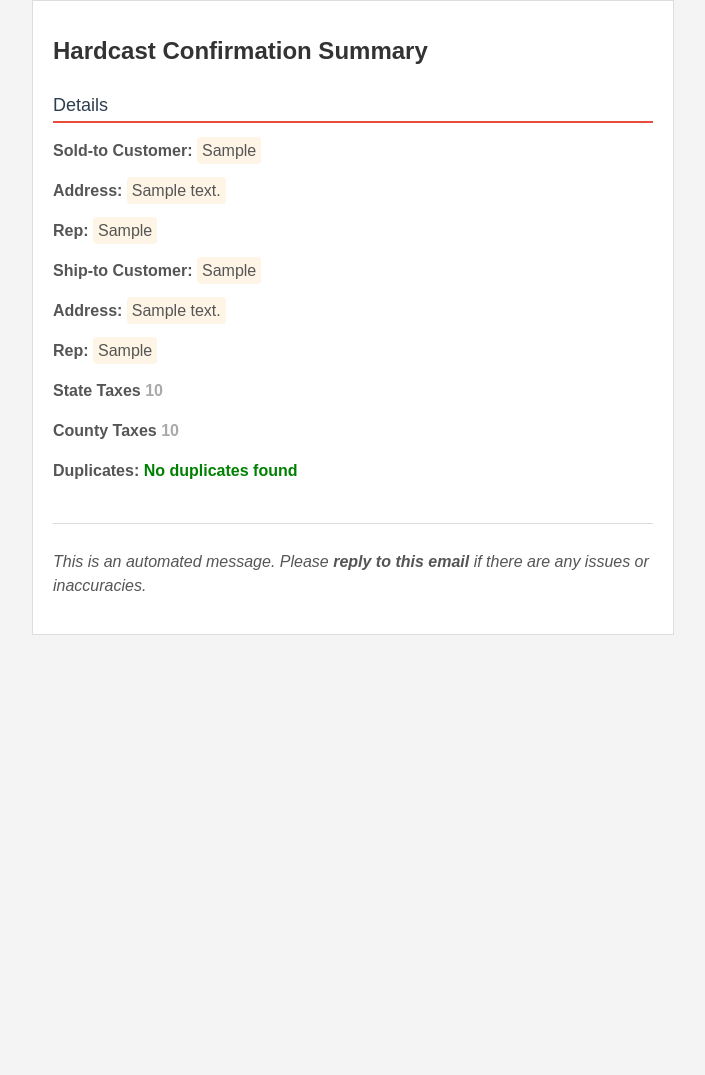
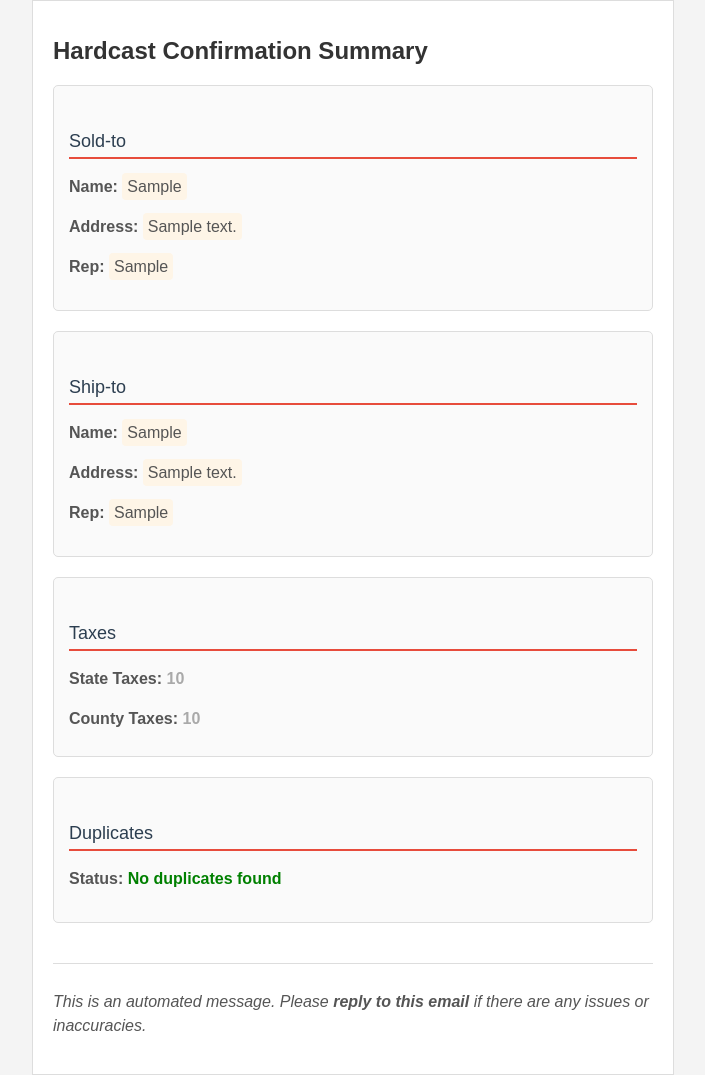
Before and after one commit to shupe-carboni/backend, a Python web app: template app/hardcast/templates/confirmation_analysis_email.html in a window 1280 px wide. Shown: the whole page, without its empty margins (287-992 px from the left). Before the commit the page ends 635 px from the top, so only its background shows below. Run offline with Jinja, Linux system fonts and the light colour scheme; the template is opened without the code that fills it: most values are stand-ins (such as "Sample title", 1, 10 or a date in 2020).

Commit message:
restyled for better sectioning of content

```diff
--- a/app/hardcast/templates/confirmation_analysis_email.html
+++ b/app/hardcast/templates/confirmation_analysis_email.html
@@ -48,6 +48,13 @@
             padding: 5px;
             border-radius: 4px;
         }
+        .box {
+            border: 1px solid #dddddd;
+            padding: 15px;
+            margin-bottom: 20px;
+            border-radius: 5px;
+            background-color: #fafafa;
+        }
         .footer {
             font-size: 14px;
             color: #777777;
@@ -55,50 +62,68 @@
             border-top: 1px solid #dddddd;
             padding-top: 10px;
         }
+        .taxes-section p {
+            margin-bottom: 10px;
+        }
     </style>
-    <title>Email Notification</title>
+    <title>Hardcast Confirmation Summary</title>
 </head>
 <body>
     <div class="email-container">
+        <!-- TODO -->
+        <!-- <p><strong>PO Log:</strong> <span class="highlight">TODO</span></p> -->
         <h1>Hardcast Confirmation Summary</h1>
-        <div class="section-title">Details</div>
-        <p><strong>Sold-to Customer: </strong> <span class="highlight">{{ sold_to_customer }}</span></p>
+        <!-- Sold-to Customer Section -->
+        <div class="box">
+            <div class="section-title">Sold-to</div>
+            <p><strong>Name: </strong> <span class="highlight">{{ sold_to_customer }}</span></p>
             <p><strong>Address: </strong> <span class="highlight">{{ sold_to_address }}</span></p>
             <p><strong>Rep: </strong> <span class="highlight">{{ sold_to_rep }}</span></p>
-        <p><strong>Ship-to Customer: </strong> <span class="highlight">{{ ship_to_customer }}</span></p>
+        </div>
+        <!-- Ship-to Customer Section -->
+        <div class="box">
+            <div class="section-title">Ship-to</div>
+            <p><strong>Name: </strong> <span class="highlight">{{ ship_to_customer }}</span></p>
             <p><strong>Address: </strong> <span class="highlight">{{ ship_to_address }}</span></p>
             <p><strong>Rep: </strong> <span class="highlight">{{ ship_to_rep }}</span></p>
-        <!-- <p><strong>PO Log:</strong> <span class="highlight">TODO</span></p> -->
-        <p><strong>State Taxes</strong>
+        </div>
+        <!-- Taxes Section -->
+        <div class="box taxes-section">
+            <div class="section-title">Taxes</div>
+            <p><strong>State Taxes:</strong>
                 {% if has_state_tax %}
                 <span class="status" style="color:red;">{{ state_tax }}</span>
                 {% else %}
                 <span class="status" style="color:darkgray;">{{ state_tax }}</span>
                 {% endif %}
             </p>
-        <p><strong>County Taxes</strong>
+            <p><strong>County Taxes:</strong>
                 {% if has_county_tax %}
                 <span class="status" style="color:red;">{{ county_tax }}</span>
                 {% else %}
                 <span class="status" style="color:darkgrey;">{{ county_tax }}</span>
                 {% endif %}
             </p>
-        <p><strong>Duplicates:</strong>
+        </div>
+        <!-- Duplicates Section -->
+        <div class="box">
+            <div class="section-title">Duplicates</div>
+            <p><strong>Status: </strong>
                 {% if is_duplicate %}
                 <span class="status" style="color:red;">Possible duplicates found</span> <br>
-            <div class="section-title"></div>
-            <p>Same confirmation number</p>
+                <p><strong>Same confirmation number:</strong></p>
                 <ul>
                     {% for dup in duplicates %}
-                <li>PO: {{ dup[0] }}, Recieved: {{ dup[1] }}</li>
+                    <li>PO: {{ dup[0] }}, Received: {{ dup[1] }}</li>
                     {% endfor %}
                 </ul>
-            <p>Same or similar PO number:</p>
+                <p><strong>Same or similar PO number:</strong> Not checked</p>
                     <!-- TODO -->
                 {% else %}
                 <span class="status" style="color:green;">No duplicates found</span>
                 {% endif %}
             </p>
+        </div>
         <div class="footer">
             <p><i>This is an automated message. Please <b>reply to this email</b> if there are any issues or inaccuracies.</i></p>
         </div>
```
Lines whose indentation alone changed are shown as unchanged.
